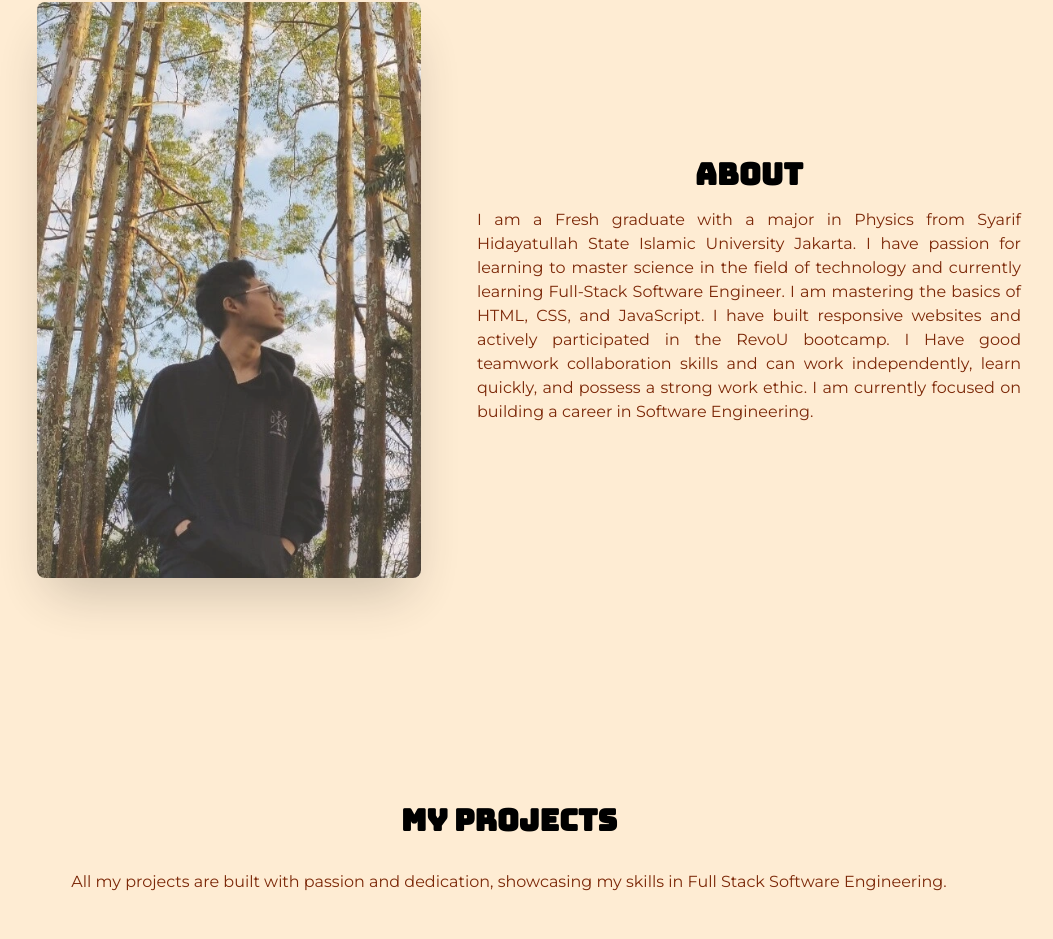
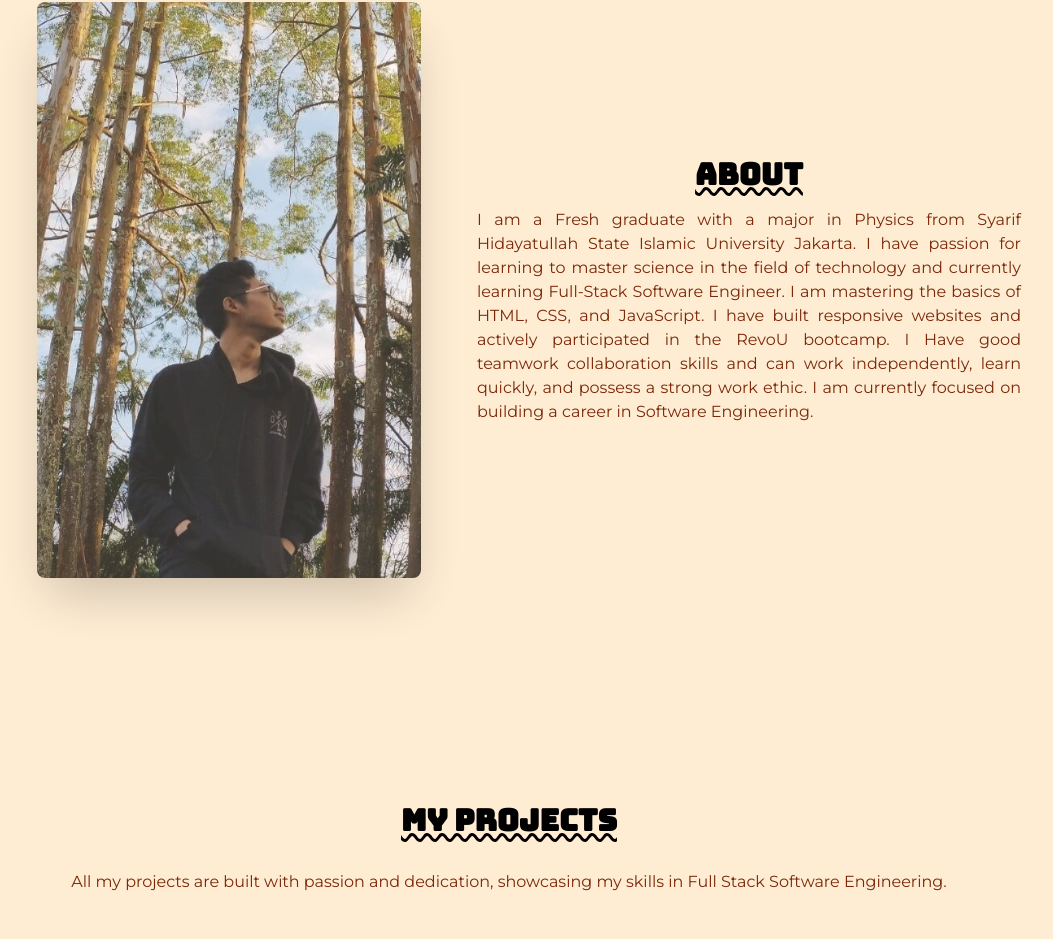
Before and after one commit to Revou-FSSE-Jun25/milestone-1-Milnandy, a plain HTML site: page index.html in a window 1280 px wide. Shown: the part 998-1937 px from the top of the page, without its empty margins (131-1184 px from the left). Drawn offline with nearby package versions, Linux system fonts and the light colour scheme.

Commit message:
feat(root): section text decoration

```diff
--- a/index.html
+++ b/index.html
@@ -141,7 +141,7 @@
                             title="Milnandy Profile Image"
                             class="max-w-sm rounded-lg shadow-2xl opacity-80 lg:w-1/2 lg:mx-10 lg:mb-0 mb-6 hover:scale-110 hover:opacity-100 duration-500" />
                         <div class="text-center lg:w-1/2 lg:flex-col lg:flex-center">
-                            <h2 class="font-[Bungee] text-xl font-bold text-primary sm:text-3xl">About</h2>
+                            <h2 class="font-[Bungee] text-xl font-bold text-primary underline decoration-wavy overline sm:text-3xl">About</h2>
                             <p class="mt-4 text-justify">
                                 I am a Fresh graduate with a major in <strong class="font-normal">Physics</strong> from
                                 <strong class="font-normal">Syarif Hidayatullah State Islamic University
@@ -167,7 +167,7 @@
             <section id="project" class="pt-16 hero min-h-screen bg-base-200">
                 <div class="mx-auto max-w-(--breakpoint-xl) px-4 py-8 sm:px-6 sm:py-12 lg:px-8">
                     <div class="text-center">
-                        <h2 class="font-[Bungee] text-xl font-bold text-primary sm:text-3xl">My Projects</h2>
+                        <h2 class="font-[Bungee] text-xl font-bold text-primary underline decoration-wavy sm:text-3xl">My Projects</h2>
 
                         <p class="mx-auto mt-4 py-4 w-full">
                             All my projects are built with passion and dedication, showcasing my skills in Full Stack
@@ -318,7 +318,7 @@
                             class="bg-base-100 mx-15 lg:mx-30 py-3 rounded-lg shadow-2xl">
                             <fieldset class="fieldset justify-self-center ">
                                 <legend class="fieldset-legend">
-                                    <h2 class="font-[Bungee] text-xl font-bold text-primary sm:text-3xl mb-3">Contact
+                                    <h2 class="font-[Bungee] text-xl font-bold text-primary underline decoration-wavy sm:text-3xl mb-3">Contact
                                     </h2>
                                 </legend>
 
```
